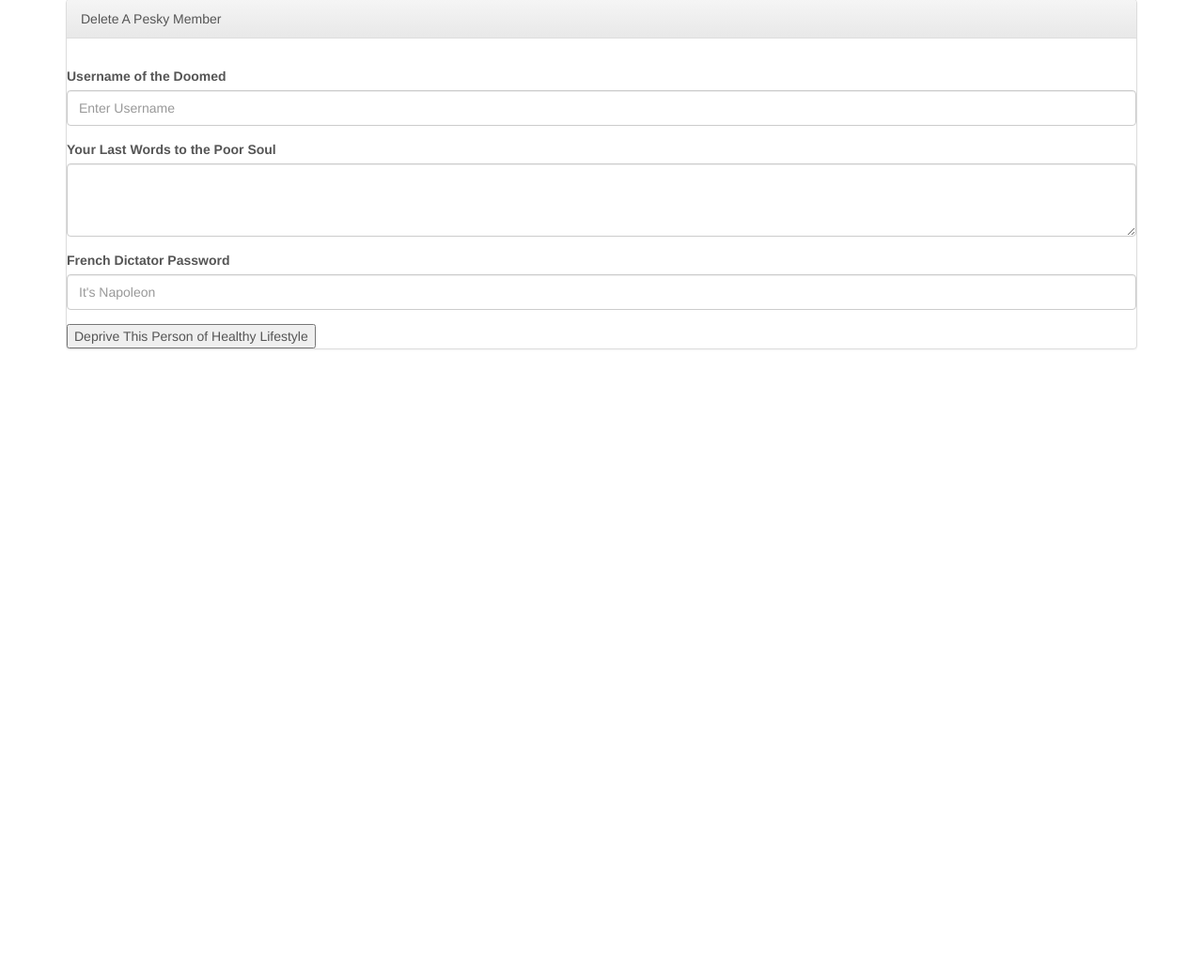
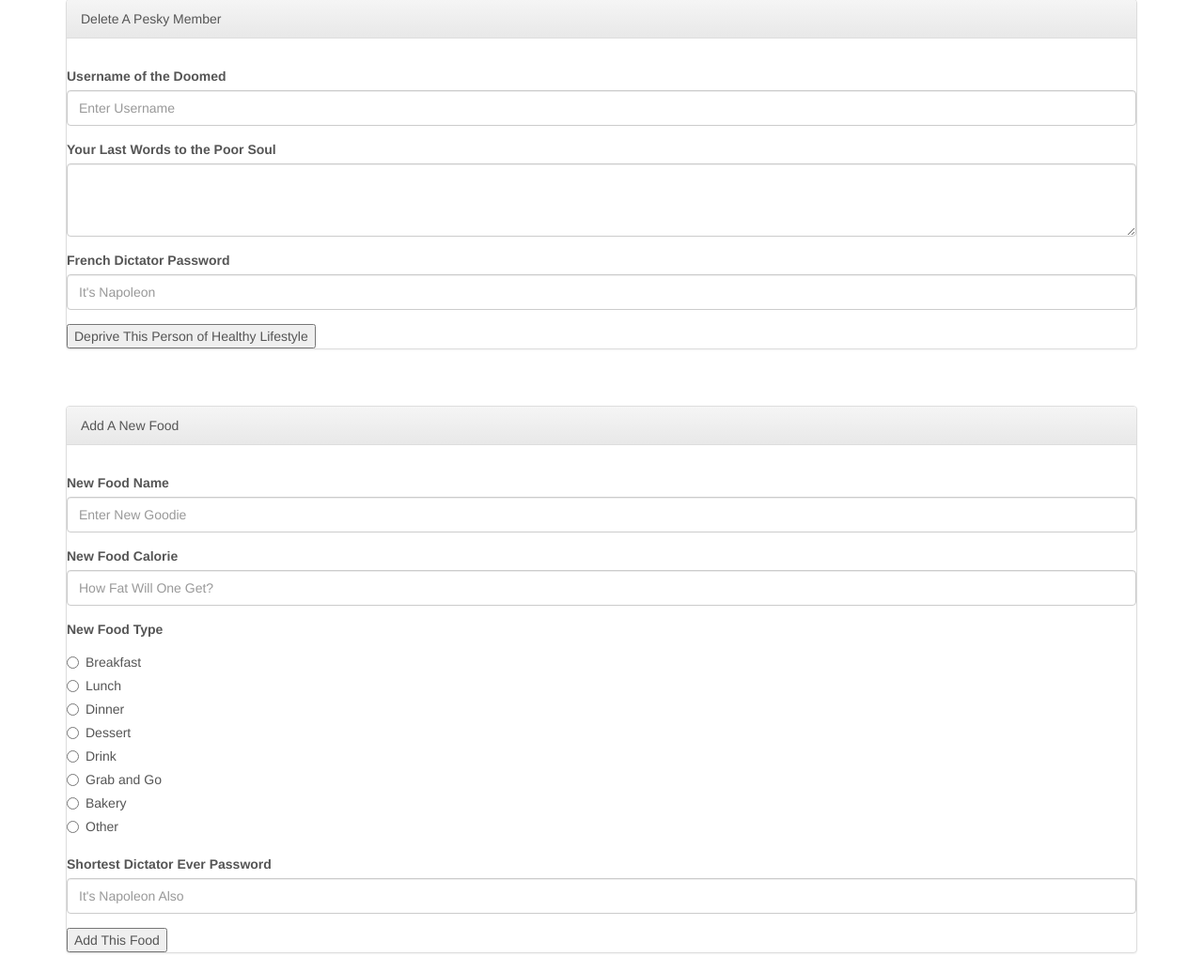
Before and after one commit to sambadeau/WebApps, a PHP site: page /adminpage.php in a window 1280 px wide. Shown: the part 400-1435 px from the top of the page at 94% size. Before the commit the page ends 772 px from the top, so only its background shows below. Run offline with PHP 8.4, Linux system fonts and the light colour scheme; tables that the repository leaves empty or names only in its code hold one stand-in row (values such as "Sample post").

Commit message:
Commit for the adding new food feat. for admin

```diff
--- a/adminpage.php
+++ b/adminpage.php
@@ -67,6 +67,73 @@ include('dbconn.php');
 	?>
 
 	</form>
+	</div>
+
+	<br><br>
+
+	<div class= "panel panel-default">
+			  			<!-- Default panel contents -->
+			  			<div class= "panel-heading">Add A New Food</div>
+			  			<div class= "panel-body ">
+
+		  	</div>
+
+			<form method = 'post' name = 'myForm1' onsubmit = 'return validateForm1()'>
+			<fieldset class="form-group">
+			<label>New Food Name</label>
+			<input type="text" name= 'subject1' class="form-control" id="exampleInputEmail1" placeholder="Enter New Goodie">
+			</fieldset>
+
+			<fieldset class="form-group">
+			    <label>New Food Calorie</label>
+			    <input type="text" name= 'msg1' class="form-control" id="exampleInputEmail1" placeholder="How Fat Will One Get?">
+		  	</fieldset>
+
+		  	<fieldset class="form-group">
+				<label>New Food Type</label>
+				 <div class="radio">
+				  <label><input type="radio" name="optradio" value = 'Breakfast'>Breakfast</label>
+				</div>
+				<div class="radio">
+				  <label><input type="radio" name="optradio" value = 'Lunch'>Lunch</label>
+				</div>
+				<div class="radio">
+				 <label><input type="radio" name="optradio" value = 'Dinner'>Dinner</label>
+				</div>
+				<div class="radio">
+				  <label><input type="radio" name="optradio" value = 'Dessert'>Dessert</label>
+				</div>
+				<div class="radio">
+				<label><input type="radio" name="optradio" value = 'Drink'>Drink</label>
+				</div>
+				<div class="radio">
+			 <label><input type="radio" name="optradio" value = 'Grab and Go'>Grab and Go</label>
+				</div>
+				<div class="radio">
+				<label><input type="radio" name="optradio" value = 'Bakery'>Bakery</label>
+				</div>
+				<div class="radio">
+			  <label><input type="radio" name="optradio" value = 'Other'>Other</label>
+				</div>
+				<div class="radio">
+		  	</fieldset>
+
+
+
+		  	<fieldset class="form-group">
+			    <label> Shortest Dictator Ever Password</label>
+			    <input type="password" name= 'pw1' class="form-control" id="exampleInputPassword1" placeholder="It's Napoleon Also">
+		  	</fieldset>
+
+			<input type='submit' value = 'Add This Food' name = 'submit1'> <br>
+
+			<?php
+
+				if ( isset( $_POST['submit1'] ) )
+					handle_form1($_POST['pw1']);
+			?>
+
+	</form>
 
 </body>
 </html>
@@ -105,6 +172,26 @@ function handle_form($pw){
 	return;
 }
 
+function handle_form1($pw){
+	if (sha1($pw) != '1785ed6ccf537856a2e5d0935a1ffb2dde2d3ab5') {
+		echo "Invalid Napoleon Password... Can You Spell?";
+		return;
+	}
+
+	$dbc    = connect_to_db( "hwangmn" );
+	$query  = "select * from food";
+	$result = perform_query( $dbc, $query );
+	$subsub1	= $_POST['subject1'];
+	$msgmsg1 = $_POST['msg1'];
+	$optopt1 = $_POST['optradio'];
+
+	$newquery = "INSERT INTO `food` (Food, Calories, Type) VALUES ('$subsub1', '$msgmsg1', '$optopt1')";
+	perform_query( $dbc, $newquery );
+
+	disconnect_from_db( $dbc, $result);
+	return;
+}
+
 function table() {
 	$dbc    = connect_to_db( "hwangmn" );
 	$query  = "select * from accounts";
```
